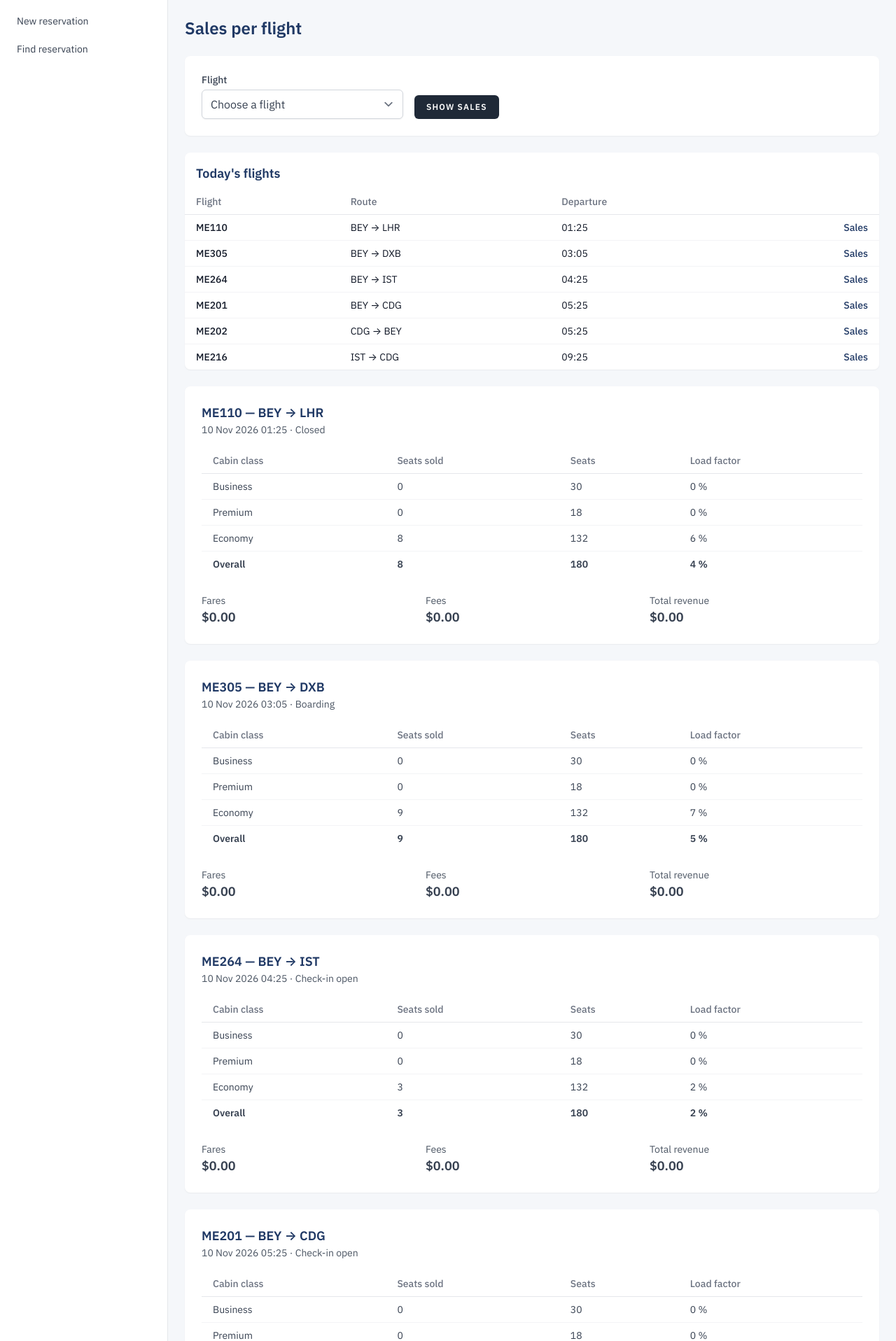
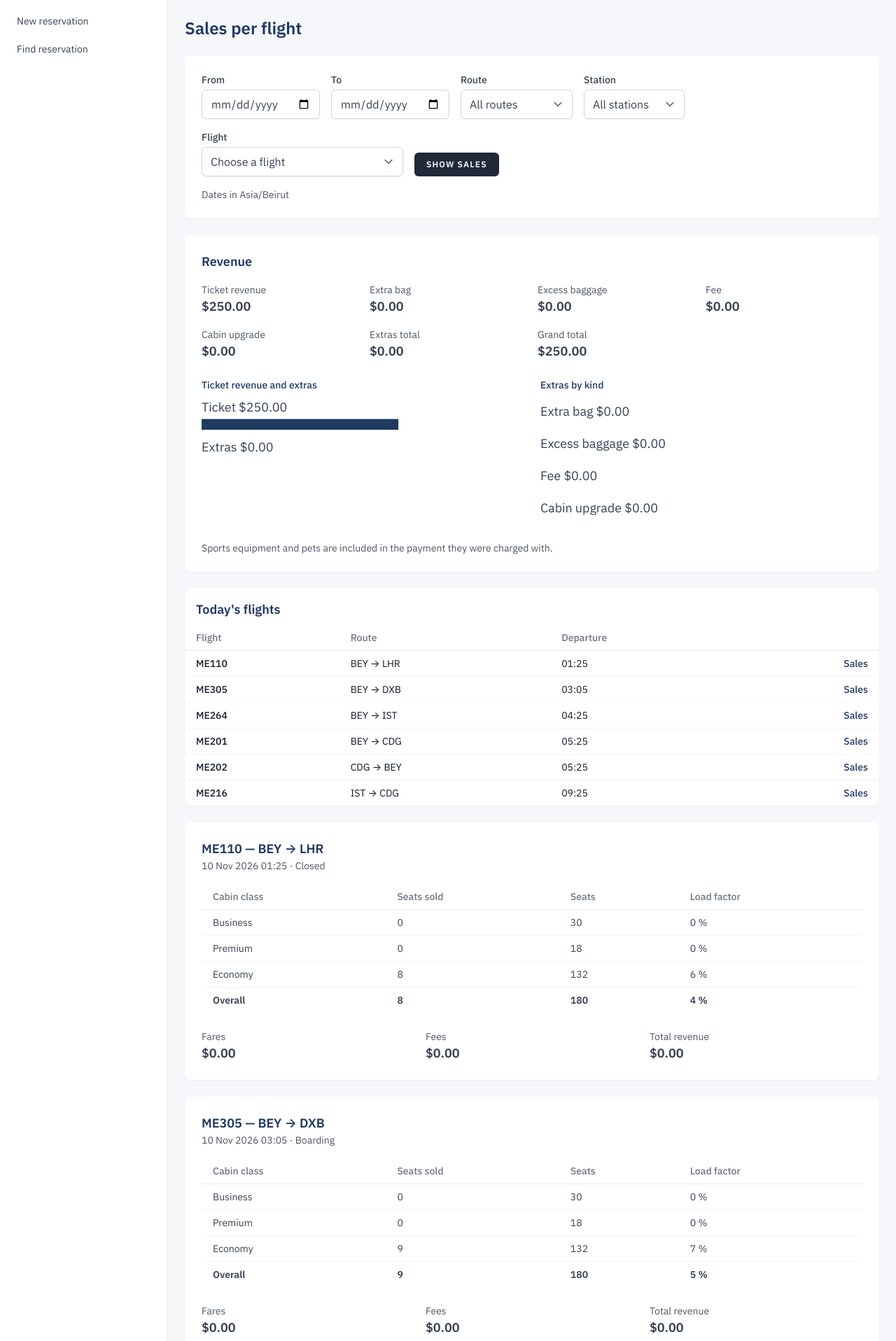
Before and after one commit to tima-gitHb/arcs, a Laravel app: page /manager/sales in a window 1280 px wide. Shown: the part 54-1970 px from the top of the page at 70% size. Run offline with Laravel 12, Linux system fonts and the light colour scheme; a user stored in the database is signed in; data comes from the database, SQL or seed files in the repository; style sheets or scripts are compiled from the project's sources; parts of the project's set-up code (start-up, migrations or seed data) failed here and were passed over.

Commit message:
M15: sales filters and revenue dashboard (SR-64 extension)

```diff
--- a/app/Http/Controllers/Manager/SalesController.php
+++ b/app/Http/Controllers/Manager/SalesController.php
@@ -8,34 +8,48 @@ use App\Enums\PassengerType;
 use App\Enums\PaymentKind;
 use App\Enums\PaymentStatus;
 use App\Http\Controllers\Controller;
+use App\Http\Requests\Manager\SalesFilterRequest;
 use App\Models\Flight;
-use Illuminate\Http\Request;
+use App\Models\User;
+use Illuminate\Support\Carbon;
 use Illuminate\Support\Collection;
 use Illuminate\Support\Facades\DB;
+use Illuminate\Validation\ValidationException;
 use Illuminate\View\View;
 
 class SalesController extends Controller
 {
     /**
-     * Sales per flight (SR-64). Read only: nothing is changed here.
-     * Today's flights by default, or the one flight chosen with ?flight=<id>.
-     * A fixed number of queries, however many flights, passengers or payments there are:
-     * all flights (picker), today's flights, seats per class, seats sold, payments.
+     * Sales per flight (SR-64) plus the revenue dashboard (M15). Read only: nothing is changed here.
+     * No filters: today's flights, today at the viewer's station (UTC with no station).
+     * ?flight= alone still shows that one flight on any day. from/to replace today.
+     * route and station always narrow the set. The dashboard is summed from the payments
+     * query below, so filters do not add a query.
      */
-    public function index(Request $request): View
+    public function index(SalesFilterRequest $request): View
     {
-        $request->validate(['flight' => ['nullable', 'integer', 'exists:flights,id']]);
+        $filters = [
+            'from' => $request->validated('from'),
+            'to' => $request->validated('to'),
+            'route' => $request->validated('route'),
+            'station' => $request->validated('station'),
+            'flight' => $request->validated('flight'),
+        ];
 
-        // The picker lists every flight, newest departure first.
+        // The picker lists every flight, newest departure first. Routes and stations come from this list.
         $flights = Flight::orderByDesc('departure_at')->get();
 
-        $selected = $request->filled('flight') ? $flights->firstWhere('id', (int) $request->query('flight')) : null;
+        if ($filters['route'] !== null && ! $this->routeIsFlown($flights, $filters['route'])) {
+            throw ValidationException::withMessages([
+                'route' => 'Choose a route a flight uses.',
+            ]);
+        }
 
-        // Same definition of "today" as the <x-todays-flights> component (SR-41) and the dashboard:
-        // today at the Manager's station, every station's flights (B13a).
-        $reported = $selected
-            ? $flights->where('id', $selected->id)->values()
-            : Flight::departingToday($request->user())->orderBy('departure_at')->get();
+        $selected = $filters['flight'] !== null
+            ? $flights->firstWhere('id', (int) $filters['flight'])
+            : null;
+
+        $reported = $this->reportedFlights($flights, $request->user(), $selected, $filters);
 
         $capacity = $this->capacity($reported);
         $sold = $this->sold($reported);
@@ -52,7 +66,118 @@ class SalesController extends Controller
             'reports' => $reports,
             'flights' => $flights,
             'selected' => $selected,
+            'filters' => $filters,
+            'routes' => $this->routes($flights),
+            'stations' => $flights->pluck('origin')->unique()->sort()->values(),
+            'timezone' => $request->user()->timezone(),
+            'dashboard' => $this->dashboard($revenue),
+            // The "today" list is the page with nothing chosen. A flight, a date, a route or a station replaces it.
+            'defaultPage' => $selected === null
+                && $filters['from'] === null
+                && $filters['to'] === null
+                && $filters['route'] === null
+                && $filters['station'] === null,
         ]);
+    }
+
+    /**
+     * The flights the report and the dashboard cover, earliest departure first.
+     * Dates are calendar days in the viewer's station time, compared to departure_at (UTC).
+     * A station keeps departures from that airport, the same rule as Flight::departingFrom().
+     *
+     * @param  Collection<int, Flight>  $flights
+     * @param  array{from: ?string, to: ?string, route: ?string, station: ?string, flight: mixed}  $filters
+     * @return Collection<int, Flight>
+     */
+    private function reportedFlights(Collection $flights, User $user, ?Flight $selected, array $filters): Collection
+    {
+        $reported = $selected !== null ? $flights->where('id', $selected->id) : $flights;
+
+        if ($filters['from'] !== null || $filters['to'] !== null) {
+            $start = $filters['from'] === null ? null : $user->stationDay($filters['from'])[0];
+            $end = $filters['to'] === null ? null : $user->stationDay($filters['to'])[1];
+            $reported = $reported->filter(fn (Flight $flight) => $this->departsBetween($flight, $start, $end));
+        } elseif ($selected === null) {
+            [$start, $end] = $user->stationDay();
+            $reported = $reported->filter(fn (Flight $flight) => $this->departsBetween($flight, $start, $end));
+        }
+
+        if ($filters['route'] !== null) {
+            [$origin, $destination] = explode('-', $filters['route'], 2);
+            $reported = $reported->where('origin', $origin)->where('destination', $destination);
+        }
+
+        if ($filters['station'] !== null) {
+            $reported = $reported->where('origin', $filters['station']);
+        }
+
+        return $reported->sortBy(fn (Flight $flight) => $flight->departure_at->getTimestamp())->values();
+    }
+
+    /**
+     * True when departure_at falls inside the UTC instants of the viewer's dates. Either end may be open.
+     */
+    private function departsBetween(Flight $flight, ?Carbon $start, ?Carbon $end): bool
+    {
+        if ($start !== null && $flight->departure_at->lt($start)) {
+            return false;
+        }
+
+        return $end === null || $flight->departure_at->lte($end);
+    }
+
+    /**
+     * @param  Collection<int, Flight>  $flights
+     */
+    private function routeIsFlown(Collection $flights, string $route): bool
+    {
+        return $flights->contains(fn (Flight $flight) => $flight->origin.'-'.$flight->destination === $route);
+    }
+
+    /**
+     * One "BEY-CDG" per directed pair that a flight uses. A plain list: the flight collection
+     * must not be asked to merge these strings.
+     *
+     * @param  Collection<int, Flight>  $flights
+     * @return Collection<int, string>
+     */
+    private function routes(Collection $flights): Collection
+    {
+        return collect($flights->map(fn (Flight $flight) => $flight->origin.'-'.$flight->destination)->all())
+            ->unique()
+            ->sort()
+            ->values();
+    }
+
+    /**
+     * Ticket revenue is Fare. The four other kinds are extras, each on its own and as a sum.
+     * Grand total is the ticket plus the extras. Failed payments are already excluded by revenue().
+     *
+     * @param  Collection<int, Collection<string, int>>  $revenue  cents per kind, per flight
+     * @return array<string, int>
+     */
+    private function dashboard(Collection $revenue): array
+    {
+        $totals = [];
+        foreach (PaymentKind::cases() as $kind) {
+            $totals[$kind->value] = 0;
+        }
+
+        foreach ($revenue as $kinds) {
+            foreach ($kinds as $kind => $cents) {
+                $totals[$kind] = ($totals[$kind] ?? 0) + $cents;
+            }
+        }
+
+        $extras = $totals[PaymentKind::ExtraBag->value]
+            + $totals[PaymentKind::ExcessBaggage->value]
+            + $totals[PaymentKind::Fee->value]
+            + $totals[PaymentKind::Upgrade->value];
+
+        $totals['extras'] = $extras;
+        $totals['grand'] = $totals[PaymentKind::Fare->value] + $extras;
+
+        return $totals;
     }
 
     /**
--- /dev/null
+++ b/app/Http/Requests/Manager/SalesFilterRequest.php
@@ -0,0 +1,33 @@
+<?php
+
+namespace App\Http\Requests\Manager;
+
+use Illuminate\Foundation\Http\FormRequest;
+
+class SalesFilterRequest extends FormRequest
+{
+    /**
+     * Who may open the page is already decided by the role:manager middleware on the route.
+     */
+    public function authorize(): bool
+    {
+        return true;
+    }
+
+    /**
+     * Every filter is optional. An empty field arrives as null and means "no filter",
+     * so the page with nothing filled in is still today's sales.
+     *
+     * @return array<string, array<int, string>>
+     */
+    public function rules(): array
+    {
+        return [
+            'from' => ['nullable', 'date_format:Y-m-d'],
+            'to' => ['nullable', 'date_format:Y-m-d'],
+            'route' => ['nullable', 'regex:/^[A-Z]{3}-[A-Z]{3}$/'],
+            'station' => ['nullable', 'string', 'size:3', 'exists:airports,code'],
+            'flight' => ['nullable', 'integer', 'exists:flights,id'],
+        ];
+    }
+}
--- a/resources/views/manager/sales.blade.php
+++ b/resources/views/manager/sales.blade.php
@@ -4,9 +4,43 @@
     </x-slot>
 
     <div class="space-y-6">
-        {{-- Picker: any flight. A GET form, so the chosen flight is in the URL (?flight=<id>). --}}
+        {{-- Filters. A GET form, so the choice is in the URL. Empty fields leave today's page as it is. --}}
         <div class="bg-white rounded-lg shadow-sm p-6 text-gray-700">
             <form method="GET" action="{{ route('manager.sales') }}" class="flex flex-wrap items-end gap-4">
+                <div>
+                    <x-input-label for="from" value="From" />
+                    <input type="date" id="from" name="from" value="{{ $filters['from'] }}" class="mt-1 block border-gray-300 focus:border-indigo-500 focus:ring-indigo-500 rounded-md shadow-sm">
+                    <x-input-error :messages="$errors->get('from')" class="mt-2" />
+                </div>
+
+                <div>
+                    <x-input-label for="to" value="To" />
+                    <input type="date" id="to" name="to" value="{{ $filters['to'] }}" class="mt-1 block border-gray-300 focus:border-indigo-500 focus:ring-indigo-500 rounded-md shadow-sm">
+                    <x-input-error :messages="$errors->get('to')" class="mt-2" />
+                </div>
+
+                <div>
+                    <x-input-label for="route" value="Route" />
+                    <select id="route" name="route" class="mt-1 block w-40 border-gray-300 focus:border-indigo-500 focus:ring-indigo-500 rounded-md shadow-sm">
+                        <option value="">All routes</option>
+                        @foreach ($routes as $route)
+                            <option value="{{ $route }}" @selected($filters['route'] === $route)>{{ str_replace('-', ' → ', $route) }}</option>
+                        @endforeach
+                    </select>
+                    <x-input-error :messages="$errors->get('route')" class="mt-2" />
+                </div>
+
+                <div>
+                    <x-input-label for="station" value="Station" />
+                    <select id="station" name="station" class="mt-1 block w-36 border-gray-300 focus:border-indigo-500 focus:ring-indigo-500 rounded-md shadow-sm">
+                        <option value="">All stations</option>
+                        @foreach ($stations as $code)
+                            <option value="{{ $code }}" @selected($filters['station'] === $code)>{{ $code }}</option>
+                        @endforeach
+                    </select>
+                    <x-input-error :messages="$errors->get('station')" class="mt-2" />
+                </div>
+
                 <div>
                     <x-input-label for="flight" value="Flight" />
                     <select id="flight" name="flight" class="mt-1 block w-72 border-gray-300 focus:border-indigo-500 focus:ring-indigo-500 rounded-md shadow-sm">
@@ -26,10 +60,74 @@
                     <a data-back-to-today href="{{ route('manager.sales') }}" class="text-sm text-indigo-600 hover:underline">Back to today</a>
                 @endif
             </form>
+
+            <p data-dates-in class="mt-4 text-sm text-gray-600">Dates in {{ $timezone }}</p>
         </div>
 
+        {{-- Ticket revenue against extras, summed from the payments already loaded for the flights above. --}}
+        <section data-dashboard class="bg-white rounded-lg shadow-sm p-6 text-gray-700">
+            <h2 class="text-lg font-semibold text-navy">Revenue</h2>
+
+            @php
+                $lines = [
+                    'Fare' => 'Ticket revenue',
+                    'ExtraBag' => 'Extra bag',
+                    'ExcessBaggage' => 'Excess baggage',
+                    'Fee' => 'Fee',
+                    'Upgrade' => 'Cabin upgrade',
+                    'extras' => 'Extras total',
+                    'grand' => 'Grand total',
+                ];
+                $ticket = $dashboard['Fare'];
+                $extrasTotal = $dashboard['extras'];
+                $ticketScale = max($ticket, $extrasTotal, 1);
+                $kinds = [
+                    'Extra bag' => $dashboard['ExtraBag'],
+                    'Excess baggage' => $dashboard['ExcessBaggage'],
+                    'Fee' => $dashboard['Fee'],
+                    'Cabin upgrade' => $dashboard['Upgrade'],
+                ];
+                $kindScale = max(max($kinds), 1);
+            @endphp
+
+            <dl class="mt-4 grid gap-4 sm:grid-cols-4">
+                @foreach ($lines as $key => $label)
+                    <div>
+                        <dt class="text-sm text-gray-600">{{ $label }}</dt>
+                        <dd class="text-lg font-semibold" data-total="{{ $key }}">{{ \App\Support\Money::format($dashboard[$key]) }}</dd>
+                    </div>
+                @endforeach
+            </dl>
+
+            <div class="mt-6 grid gap-6 lg:grid-cols-2">
+                <figure>
+                    <figcaption class="text-sm font-medium text-navy">Ticket revenue and extras</figcaption>
+                    <svg data-chart="ticket-extras" viewBox="0 0 360 88" class="mt-2 w-full" role="img">
+                        <title>Ticket revenue and extras</title>
+                        <text x="0" y="16" font-size="14" fill="#334155">Ticket {{ \App\Support\Money::format($ticket) }}</text>
+                        <rect x="0" y="24" height="12" width="{{ intdiv($ticket * 220, $ticketScale) }}" fill="#1e3a5f"></rect>
+                        <text x="0" y="60" font-size="14" fill="#334155">Extras {{ \App\Support\Money::format($extrasTotal) }}</text>
+                        <rect x="0" y="68" height="12" width="{{ intdiv($extrasTotal * 220, $ticketScale) }}" fill="#64748b"></rect>
+                    </svg>
+                </figure>
+
+                <figure>
+                    <figcaption class="text-sm font-medium text-navy">Extras by kind</figcaption>
+                    <svg data-chart="extras-by-kind" viewBox="0 0 360 148" class="mt-2 w-full" role="img">
+                        <title>Extras by kind</title>
+                        @foreach ($kinds as $label => $cents)
+                            <text x="0" y="{{ $loop->iteration * 36 - 16 }}" font-size="14" fill="#334155">{{ $label }} {{ \App\Support\Money::format($cents) }}</text>
+                            <rect x="0" y="{{ $loop->iteration * 36 - 10 }}" height="12" width="{{ intdiv($cents * 220, $kindScale) }}" fill="#1e3a5f"></rect>
+                        @endforeach
+                    </svg>
+                </figure>
+            </div>
+
+            <p class="mt-4 text-sm text-gray-600">Sports equipment and pets are included in the payment they were charged with.</p>
+        </section>
+
         {{-- Today's flights, one link each. Only on the default page: a chosen flight is shown alone. --}}
-        @unless ($selected)
+        @if ($defaultPage)
             <div class="bg-white rounded-lg shadow-sm overflow-x-auto">
                 <h2 class="px-4 pt-4 text-lg font-semibold text-navy">Today's flights</h2>
 
@@ -63,7 +161,7 @@
                     </table>
                 @endif
             </div>
-        @endunless
+        @endif
 
         {{-- One block per flight. --}}
         @foreach ($reports as $report)
```
